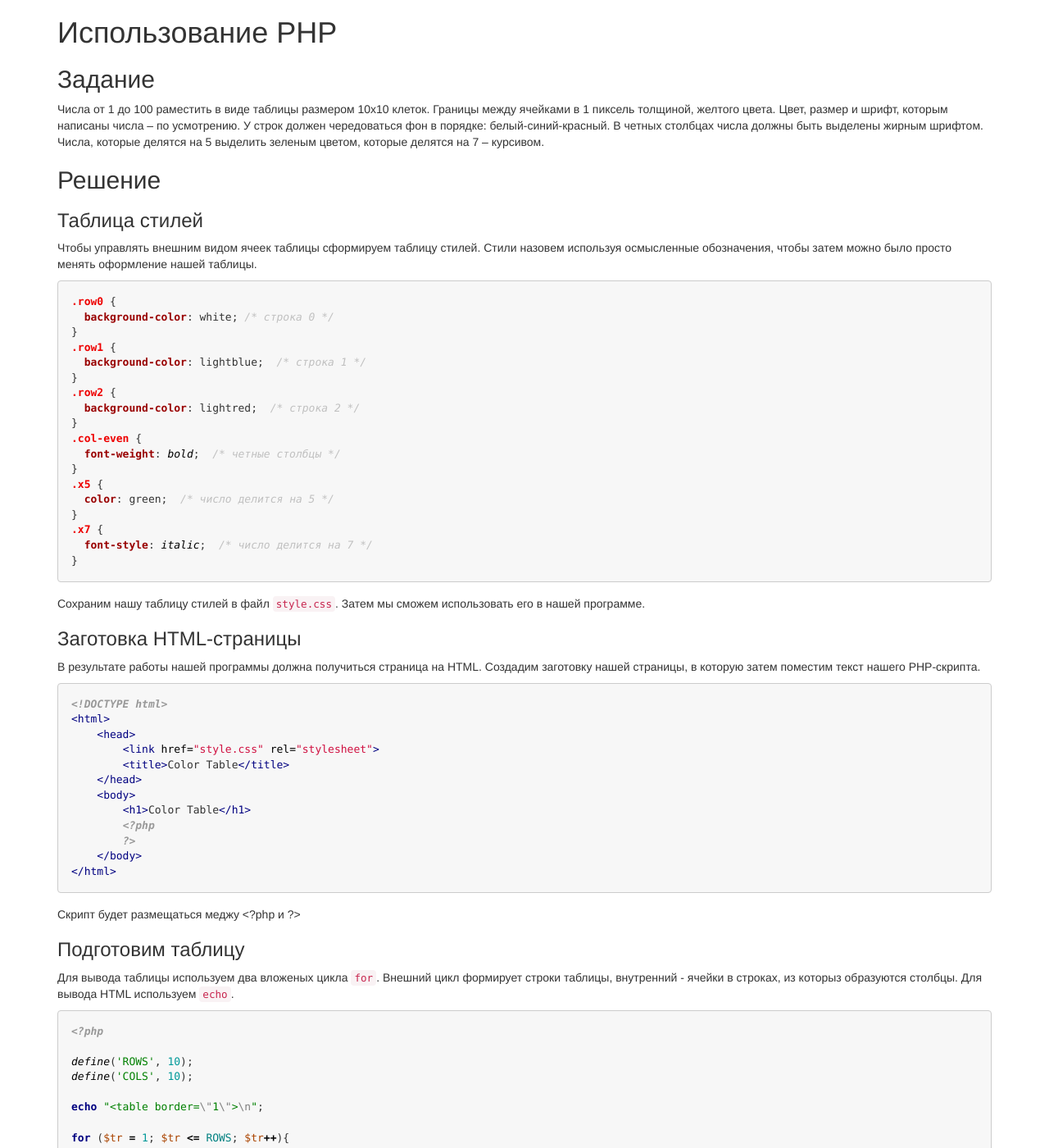
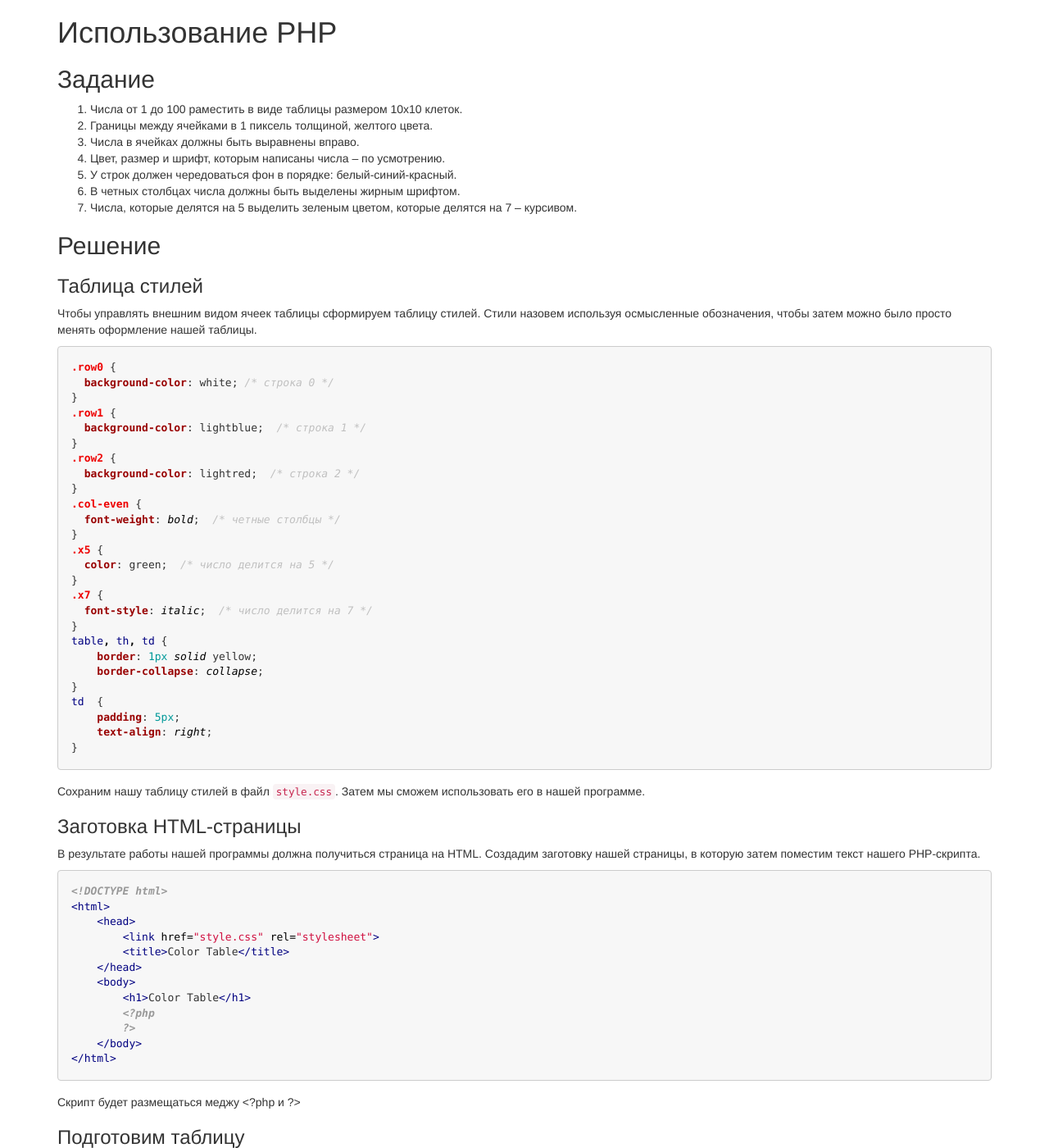
Before and after one commit to alsii/alsii.github.io, a Jekyll site: the page built from project1/l1.md, in a window 1280 px wide and 1400 px high. Shown: the whole window at 82% size. Built offline with Jekyll 4.4.1, drawn with Linux system fonts in a browser that asks for light colours; nearby versions of some CDN libraries.

Commit message:
Update l1.md

```diff
--- a/project1/l1.md
+++ b/project1/l1.md
@@ -6,12 +6,13 @@
 
 ## Задание
 
-Числа от 1 до 100 раместить в виде таблицы размером 10х10 клеток.
-Границы между ячейками в 1 пиксель толщиной, желтого цвета.
-Цвет, размер и шрифт, которым написаны числа -- по усмотрению.
-У строк должен чередоваться фон в порядке: белый-синий-красный.
-В четных столбцах числа должны быть выделены жирным шрифтом.
-Числа, которые делятся на 5 выделить зеленым цветом, которые делятся на 7 -- курсивом.
+1. Числа от 1 до 100 раместить в виде таблицы размером 10х10 клеток.
+1. Границы между ячейками в 1 пиксель толщиной, желтого цвета.
+1. Числа в ячейках должны быть выравнены вправо.
+1. Цвет, размер и шрифт, которым написаны числа -- по усмотрению.
+1. У строк должен чередоваться фон в порядке: белый-синий-красный.
+1. В четных столбцах числа должны быть выделены жирным шрифтом.
+1. Числа, которые делятся на 5 выделить зеленым цветом, которые делятся на 7 -- курсивом.
 
 ## Решение
 
@@ -37,6 +38,14 @@
 }
 .x7 {
   font-style: italic;  /* число делится на 7 */
+}
+table, th, td {
+    border: 1px solid yellow;
+    border-collapse: collapse;
+}
+td  {
+    padding: 5px;
+    text-align: right;
 }
 ~~~
 
```
